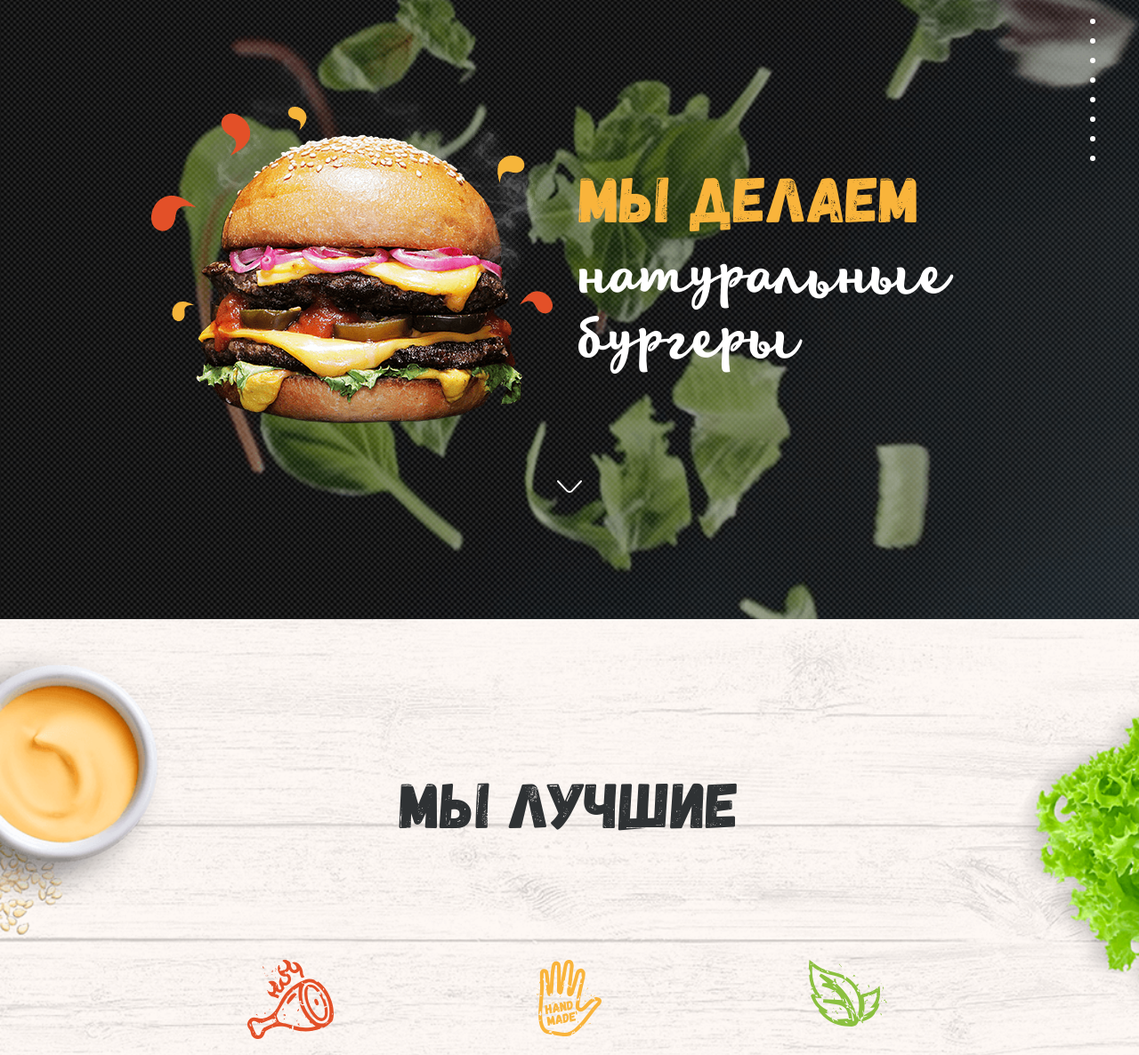
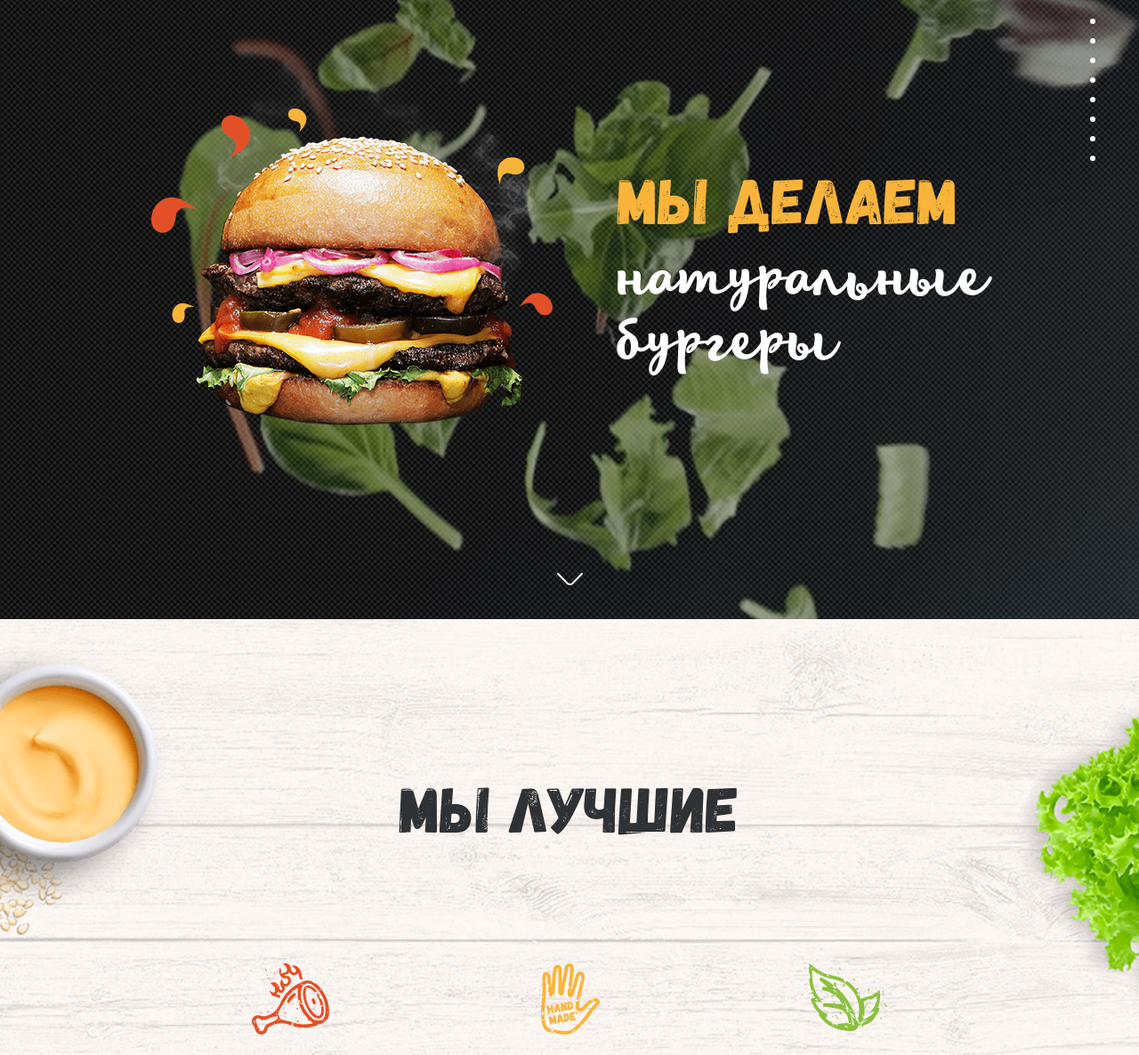
Before and after one commit to crzk/burger, a plain HTML site: page index.html in a window 1280 px wide. Shown: the part 104-1290 px from the top of the page at 89% size. Drawn offline with Linux system fonts and the light colour scheme; a web font is replaced by a local one.

Commit message:
very very last fix

```diff
--- a/css/config/base.scss
+++ b/css/config/base.scss
@@ -72,13 +72,13 @@ footer{
     margin-bottom: 0;
 
     &--color{
-        &_gray{
+        &-gray{
             color: $gray;
         }
     }
 
     &--align{
-        &_center{
+        &-center{
             text-align: center;
         }
     }
--- a/css/sections/best.scss
+++ b/css/sections/best.scss
@@ -20,10 +20,16 @@
 
 .best__pic{
     margin-bottom: 35px;
+    height: 5rem;
+}
+
+.best__img{
+    max-height: 100%;
+    max-width: 100%;
 }
 
 .best__title{
-   padding-bottom: 120px;
+   margin-bottom: 120px;
 }
 
 .best__subtitle{
--- a/css/sections/burger.scss
+++ b/css/sections/burger.scss
@@ -9,7 +9,7 @@
 }
 
 .header{
-    padding-top: 20px;
+    margin-top: 20px;
     display: flex;
     align-items: center;
     justify-content: space-between;
@@ -66,9 +66,20 @@
 
 .burger__content{
     display: flex;
-    flex: 0.8;
+    flex: 1;
     align-items: center;
+    margin-bottom: 100px;
 }
+
+.burger__pic{
+    width: 100%;
+}
+
+.burger__img{
+   max-width: 100%;
+   max-height: 100%;
+}
+
 
 .burger__text{
     padding-top: 60px;
@@ -76,5 +87,9 @@
 }
 
 .down-btn{
+    display: block;
+    width: 28px;
+    height: 14px;
     margin: 0 auto;
+    margin-bottom: 40px;
 }
--- a/index.html
+++ b/index.html
@@ -60,7 +60,7 @@
         </section>
         <section class="section best">
             <div class="container">
-                <h2 class="title title--align_center title--color_gray best__title">мы лучшие</h2>
+                <h2 class="title title--align-center title--color-gray best__title">мы лучшие</h2>
                 <ul class="best__list">
                     <li class="best__item">
                         <div class="best__pic">
```
Also changed, not shown: css/main.css, 1 other file.
